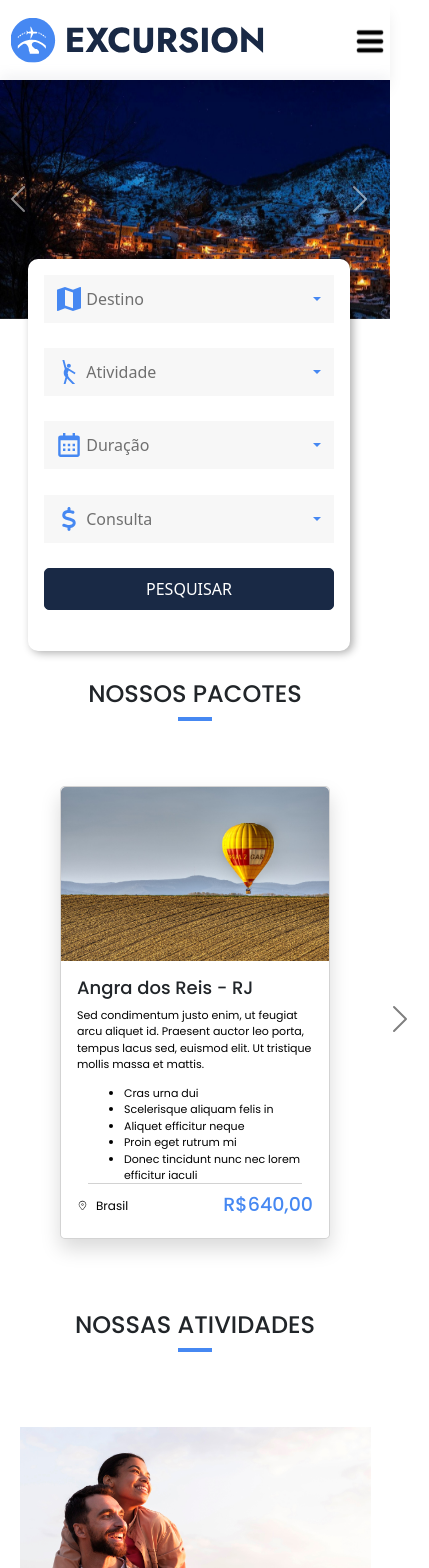
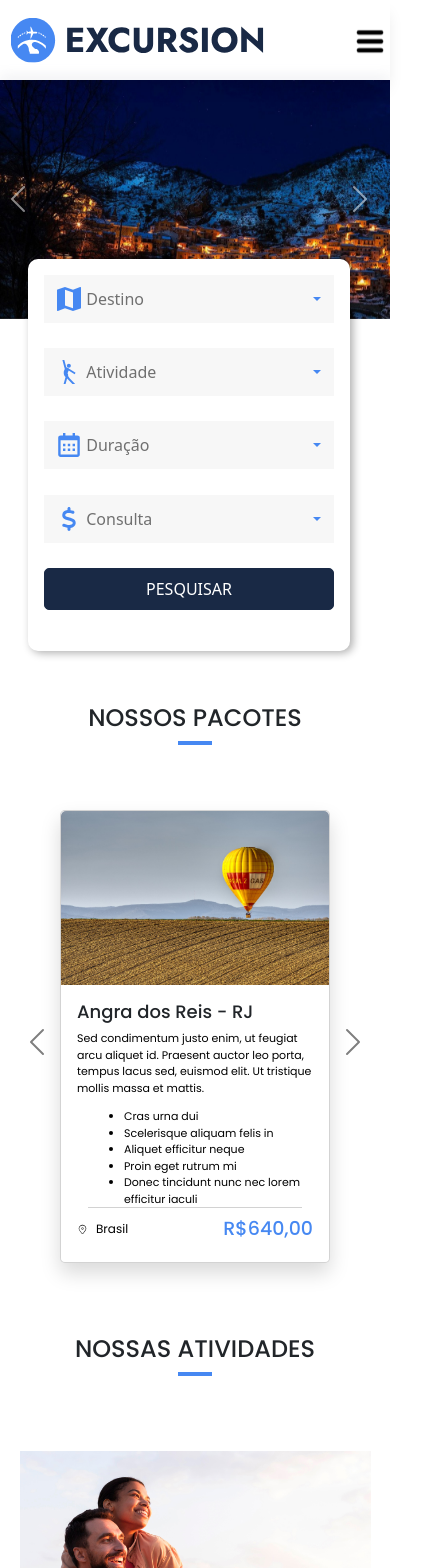
Before and after one commit to DestiTechDev/front-end-developer-test, a React (Create React App) app: page / in a window 390 px wide. Shown: the top 1568 px of the page, 429 px wide, since content can reach past the window. Built offline with nearby package versions, Linux system fonts and the light colour scheme.

Commit message:
Fix: Proporções de Alguns componentes

```diff
--- a/src/components/form/Form.css
+++ b/src/components/form/Form.css
@@ -62,10 +62,11 @@ button {
 
         .form-container {
             width: 80% !important;
+            margin:0%
         }
 
         .col-md-6 {
-            padding-bottom: 35px !important;
+            padding-bottom: 5% !important;
         }
 
         textarea.form-control {
--- a/src/components/packages/Packages.css
+++ b/src/components/packages/Packages.css
@@ -7,6 +7,12 @@
     --font: 'Poppins', sans-serif;
     --font-logo: #192945;
     --btn-alternativo: #4688F2;
+}
+
+
+.titulo, .titulo-dois {
+    text-align: center;
+    padding-top: 10%!important;
 }
 .prod-carousel .carousel-control-prev {
     left: -10%;
@@ -85,6 +91,11 @@ hr {
 @media only screen and (max-width: 1024px) {
 
 
+    .titulo, .titulo-dois {
+        text-align: center;
+        padding-top: 25%!important;
+    }
+
     .prod-carousel {
         padding: 90px !important;
     }
@@ -95,7 +106,13 @@ hr {
 
     @media only screen and (max-width: 575px) {
 
+        .prod-carousel .carousel-control-prev {
+            left: 2%;
+        }
 
+        .prod-carousel .carousel-control-next {
+            right: 2%;
+        }
         .prod-container {
             padding-top: 13% !important;
         }
```
